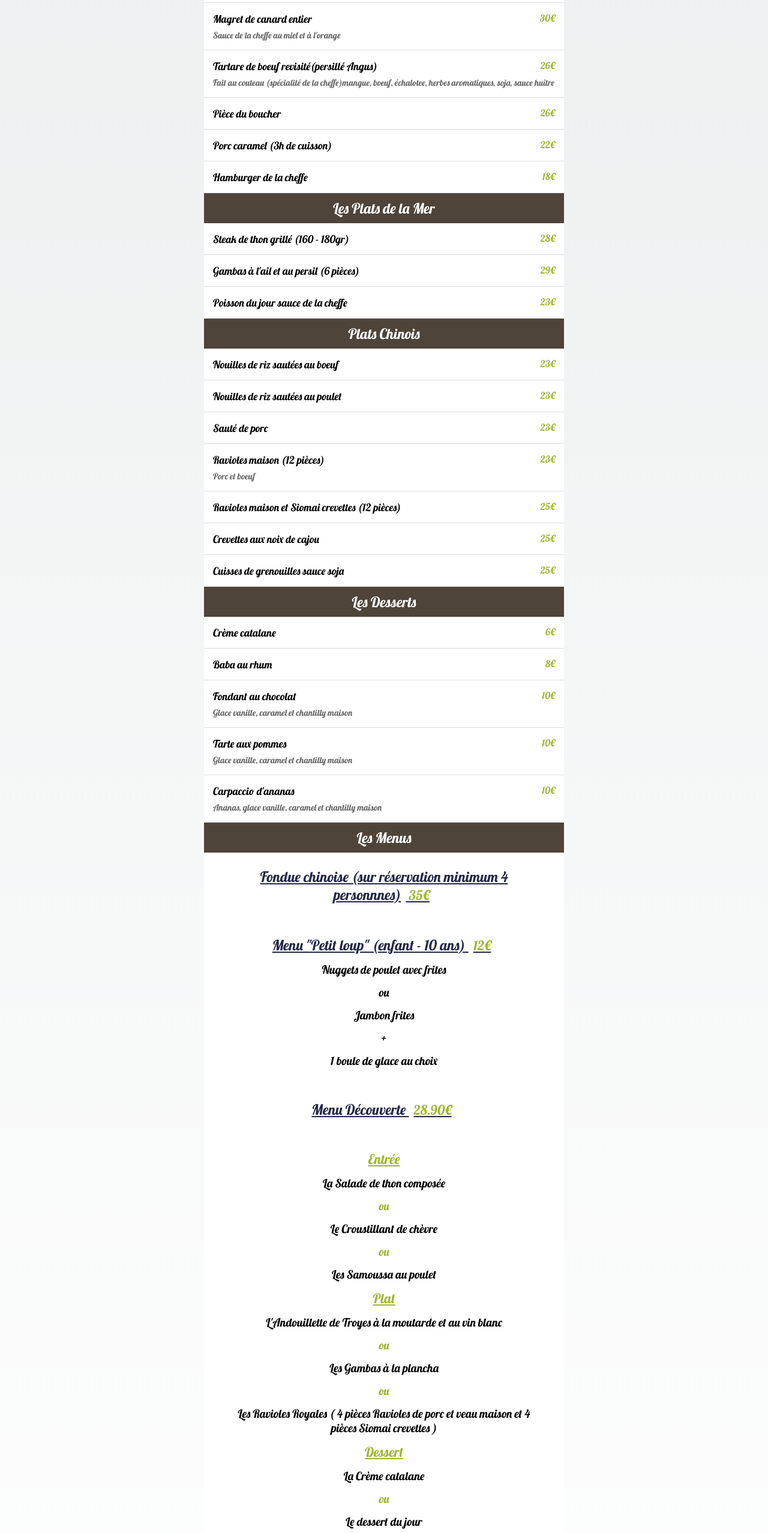
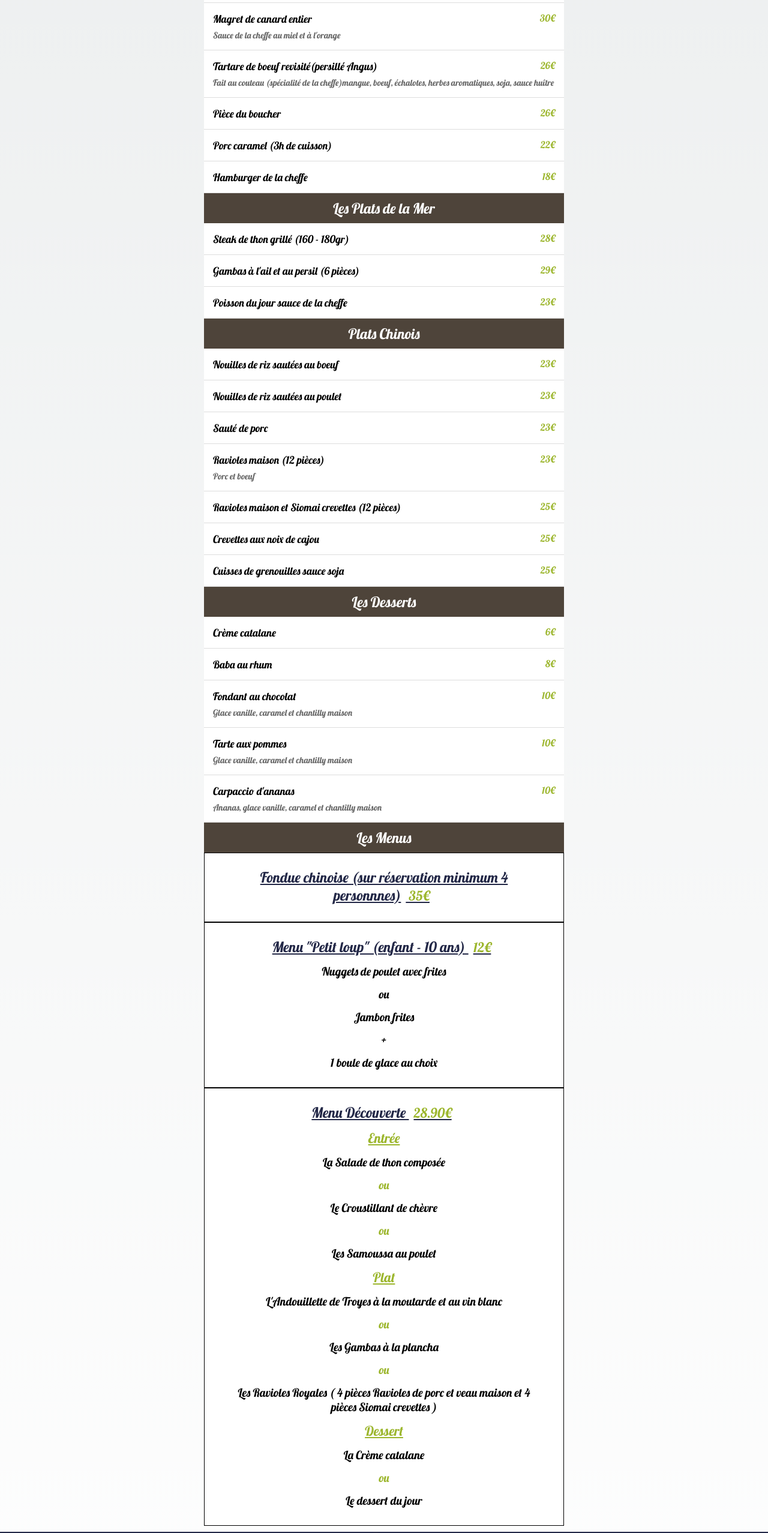
Before and after one commit to AdrienW86/les-delices-de-saleilles, a Next.js app: page /carte in a window 1280 px wide. Shown: the part 4280-6835 px from the top of the page at 60% size. Built offline with nearby package versions, Linux system fonts and the light colour scheme.

Commit message:
mise en ligne

```diff
--- a/app/menuData.js
+++ b/app/menuData.js
@@ -262,7 +262,7 @@ const menuData = {
     },
     {
       name: "Tartare de boeuf revisité(persillé Angus)",
-      description: "Fait au couteau (spécialité de la cheffe)mangue, boeuf, échalotee, herbes aromatiques, soja, sauce huître",
+      description: "Fait au couteau (spécialité de la cheffe)mangue, boeuf, échalotes, herbes aromatiques, soja, sauce huître",
       price: 26,
     },
     {
--- a/components/CardMenu/CardMenu.js
+++ b/components/CardMenu/CardMenu.js
@@ -18,9 +18,7 @@ export default function CardMenu() {
       </div>
       <div className={styles.menu}>
         <p className={styles.p3}> Menu Découverte <span className={styles.label}>  28.90€ </span></p>
-      </div>
 
-      <div className={styles.menu2}>
         <p className={styles.p4}> Entrée </p>
           <p className={styles.p}> La Salade de thon composée </p>
           <p className={styles.p2}> ou </p>
--- a/components/CardMenu/cardMenu.module.css
+++ b/components/CardMenu/cardMenu.module.css
@@ -20,6 +20,7 @@
   flex-direction: column;
   margin: auto;
   padding: 20px;
+  border: 1px solid black;
   justify-content: space-between;
 }
 
```
